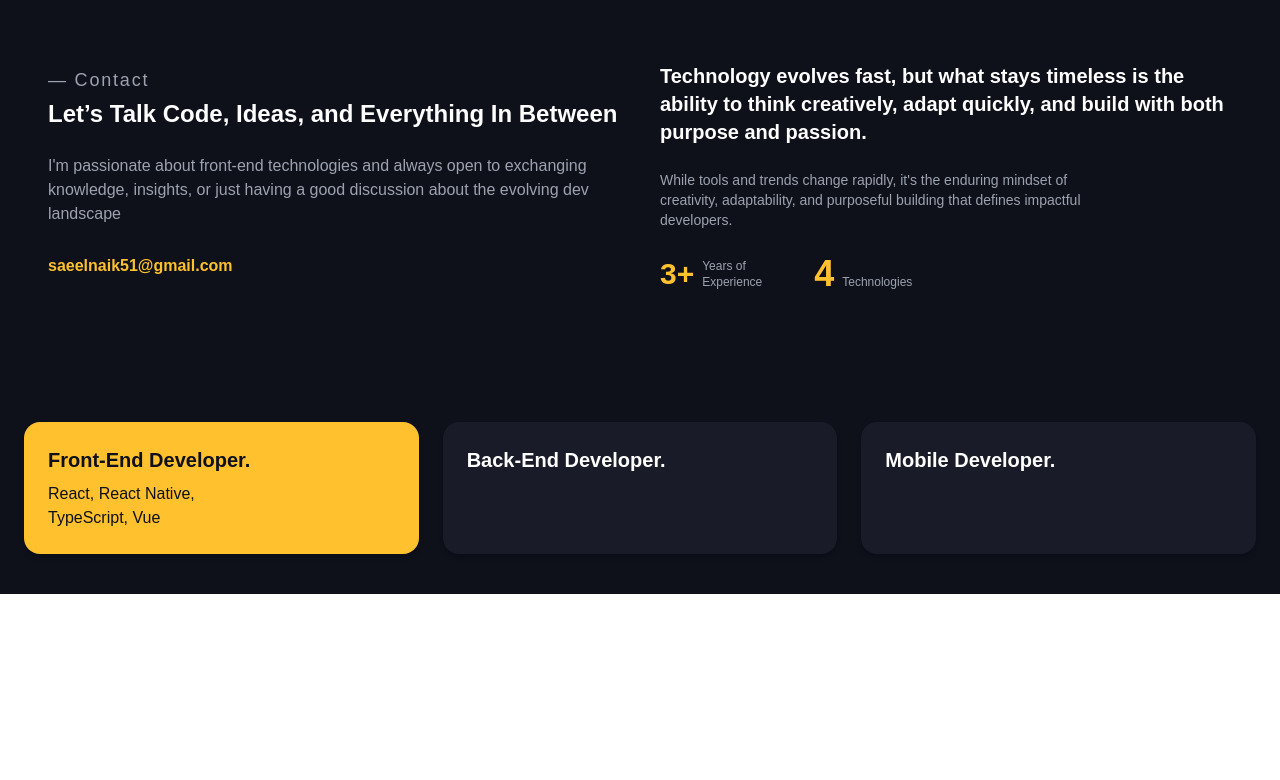
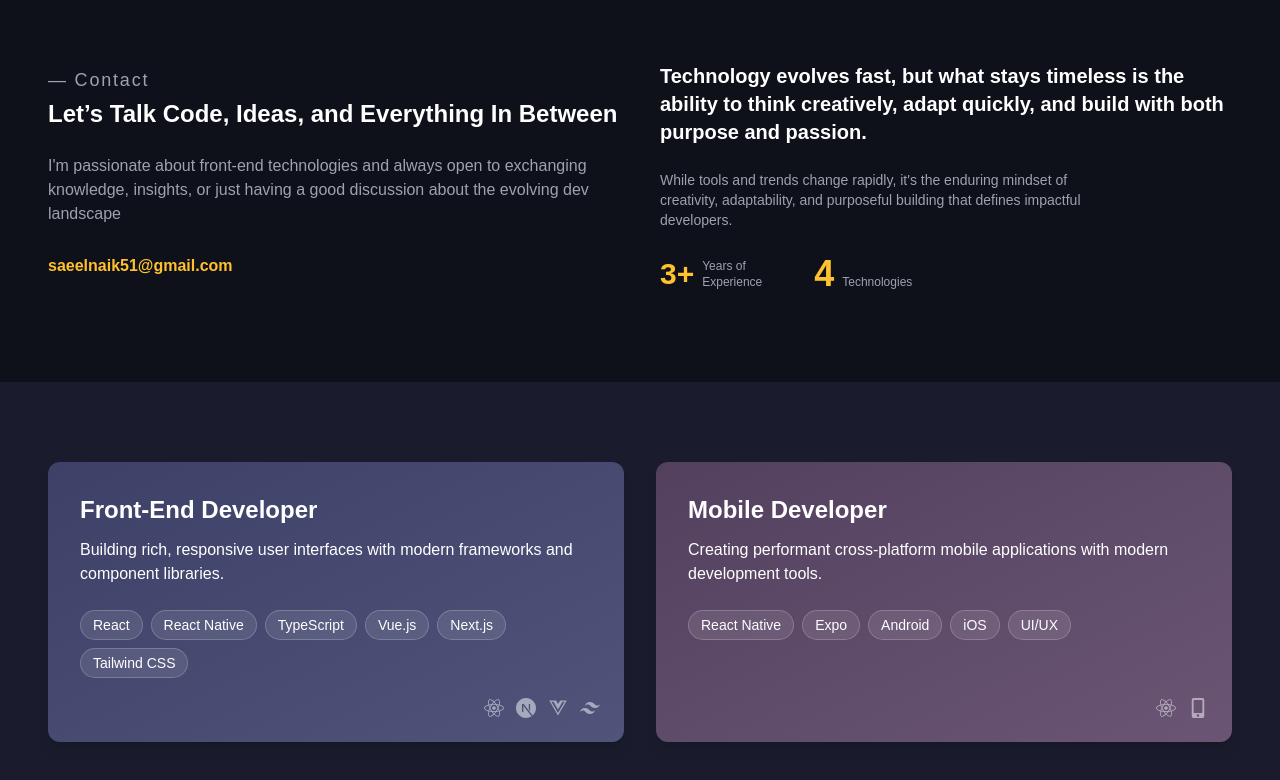
Before and after one commit to naiksaeel/saeel-portfolio, a React (Vite) app: page / in a window 1280 px wide. Shown: the part 462-1242 px from the top of the page. Before the commit the page ends 1056 px from the top, so only its background shows below. Built offline with nearby package versions, Linux system fonts and the light colour scheme.

Commit message:
feat: added UI for skills overview section

```diff
--- /dev/null
+++ b/src/components/card/index.tsx
@@ -0,0 +1,73 @@
+// libraries
+import clsx from "clsx";
+
+// types
+import { CardProps } from "@/types/card";
+
+const Card = ({
+  title,
+  description,
+  techStack,
+  fromColor,
+  toColor,
+  icons,
+  skillLevels,
+  className,
+}: CardProps) => {
+  return (
+    <div
+      className={clsx(
+        "relative flex flex-col p-8 pb-16 rounded-xl shadow-lg transition-transform duration-500 ease-in-out transform hover:scale-105 hover:shadow-2xl text-white",
+        className
+      )}
+      style={{
+        backgroundImage: `linear-gradient(to bottom right, ${fromColor}, ${toColor})`,
+      }}
+    >
+      <h3 className="text-2xl font-bold mb-3">{title}</h3>
+      <p className="text-white mb-4">{description}</p>
+
+      <div className="flex flex-wrap gap-2 mt-2">
+        {techStack.map((tech, idx) => (
+          <span
+            key={idx}
+            className="bg-white/10 text-sm text-white px-3 py-1 rounded-full backdrop-blur-sm border border-white/20"
+          >
+            {tech}
+          </span>
+        ))}
+      </div>
+
+      {/* Skill Levels */}
+      {skillLevels && (
+        <div className="mt-6 space-y-3">
+          {skillLevels.map(({ skill, level }, idx) => (
+            <div key={idx}>
+              <div className="flex justify-between mb-1 text-sm font-medium">
+                <span>{skill}</span>
+                <span>{level}%</span>
+              </div>
+              <div className="w-full bg-white/20 rounded-full h-2">
+                <div
+                  className="bg-white h-2 rounded-full"
+                  style={{ width: `${level}%` }}
+                />
+              </div>
+            </div>
+          ))}
+        </div>
+      )}
+
+      {/* Absolute-positioned icons */}
+      {icons && (
+        <div className="absolute bottom-6 right-6 flex space-x-3 text-white/50">
+          {icons.map((IconComponent, idx) => (
+            <IconComponent key={idx} size={20} />
+          ))}
+        </div>
+      )}
+    </div>
+  );
+};
+
+export default Card;
--- a/src/components/projectCards/index.tsx
+++ /dev/null
@@ -1,44 +0,0 @@
-import { cards } from "@/data/cards";
-
-const ProjectCards = () => {
-  return (
-    // <section className="grid md:grid-cols-3 gap-6 px-8 md:px-16 py-16">
-    //   {cards.map(({ title, projects, highlighted }, index) => (
-    //     <div
-    //       key={index}
-    //       className={`p-6 rounded-2xl shadow-lg space-y-2 ${
-    //         highlighted ? "bg-secondary text-black" : "bg-white text-black"
-    //       }`}
-    //     >
-    //       <h4 className="text-xl font-bold">{title}</h4>
-    //       <p className="text-sm">{projects}</p>
-    //     </div>
-    //   ))}
-    // </section>
-    <section className="bg-[#0E101A] py-10 px-6 font-[Poppins,sans-serif]">
-      <div className="grid md:grid-cols-3 gap-6">
-        {/* Front-End */}
-        <div className="bg-[#FFC12D] text-[#0E101A] p-6 rounded-lg shadow-md">
-          <h3 className="text-xl font-bold mb-2">Front-End Developer.</h3>
-          <p className="font-medium">
-            React, React Native,
-            <br />
-            TypeScript, Vue
-          </p>
-        </div>
-
-        {/* Back-End */}
-        <div className="bg-[#191B28] text-white p-6 rounded-lg shadow-md">
-          <h3 className="text-xl font-bold mb-2">Back-End Developer.</h3>
-        </div>
-
-        {/* Mobile */}
-        <div className="bg-[#191B28] text-white p-6 rounded-lg shadow-md">
-          <h3 className="text-xl font-bold mb-2">Mobile Developer.</h3>
-        </div>
-      </div>
-    </section>
-  );
-};
-
-export default ProjectCards;
--- /dev/null
+++ b/src/components/skillsOverview/index.tsx
@@ -0,0 +1,25 @@
+// components
+import Card from "@/components/card";
+
+// data
+import { cardData } from "@/data/cards";
+
+const ProjectCards = () => {
+  return (
+    <div>
+      <section className="bg-primary text-white font-sans">
+        <div className="max-w-7xl mx-auto px-6 md:px-12 py-20 min-h-[24rem]">
+          <div className="grid grid-cols-1 md:grid-cols-2 gap-8 items-stretch">
+            {cardData.map((card, idx) => (
+              <div key={idx} className="max-w-xl mx-auto w-full h-full">
+                <Card {...card} className="h-full" />
+              </div>
+            ))}
+          </div>
+        </div>
+      </section>
+    </div>
+  );
+};
+
+export default ProjectCards;
--- a/src/data/cards.ts
+++ b/src/data/cards.ts
@@ -1,5 +1,45 @@
-export const cards = [
-  { title: "Card 1", projects: "0 Projects", highlighted: true },
-  { title: "Card 2", projects: "0 Projects", highlighted: false },
-  { title: "Card 3", projects: "0 Projects", highlighted: false },
+// libraries
+import {
+  FaReact,
+  FaVuejs,
+  FaJsSquare,
+  FaHtml5,
+  FaCss3Alt,
+  FaNodeJs,
+  FaMobileAlt,
+} from "react-icons/fa";
+import { SiTypescript, SiTailwindcss, SiNextdotjs } from "react-icons/si";
+
+// types
+import { CardType } from "@/types/card";
+
+export const cardData: CardType[] = [
+  {
+    title: "Front-End Developer",
+    description:
+      "Building rich, responsive user interfaces with modern frameworks and component libraries.",
+    techStack: [
+      "React",
+      "React Native",
+      "TypeScript",
+      "Vue.js",
+      "Next.js",
+      "Tailwind CSS",
+    ],
+    fromColor: "#3D4168",
+    toColor: "#50547A",
+    icons: [FaReact, SiNextdotjs, FaVuejs, SiTailwindcss],
+    // skillLevels: [{ skill: "React", level: 88 }],
+  },
+  {
+    title: "Mobile Developer",
+    description:
+      "Creating performant cross-platform mobile applications with modern development tools.",
+    techStack: ["React Native", "Expo", "Android", "iOS", "UI/UX"],
+    fromColor: "#53405E",
+    toColor: "#6A5575",
+    icons: [FaReact, FaMobileAlt],
+
+    // skillLevels: [{ skill: "React Native", level: 88 }],
+  },
 ];
--- a/src/pages/home/home.tsx
+++ b/src/pages/home/home.tsx
@@ -1,6 +1,6 @@
 import Header from "@/components/header";
 import Hero from "@/components/hero";
-import ProjectCards from "@/components/projectCards";
+import SkillsOverview from "@/components/skillsOverview";
 import ContactAndInfoSection from "@/components/contactAndInfo";
 
 const HomePage = () => {
@@ -9,7 +9,7 @@ const HomePage = () => {
       <Header />
       <Hero />
       <ContactAndInfoSection />
-      <ProjectCards />
+      <SkillsOverview />
     </>
   );
 };
--- a/src/styles/theme.ts
+++ b/src/styles/theme.ts
@@ -2,12 +2,13 @@ import { ThemeType } from "@/types/themeTypes";
 
 export const theme: ThemeType = {
   colors: {
-    primary: "#1F2235", // Deep navy background
+    primary: "#1A1C2D", // Deep navy background
     secondary: "#FFC12D", // Yellow-orange accent
     accent: "#FFFFFF", // White text or highlight
     background: "#111321", // Slightly darker navy for sections
     foreground: "#CCCCCC", // Muted text color
     darkbg: "#0E101A", // Dark background
+    cardBg: "#191B28",
   },
   fontFamily: {
     sans: ["Poppins", "sans-serif"],
--- /dev/null
+++ b/src/types/card.ts
@@ -0,0 +1,26 @@
+import { IconType } from "react-icons";
+
+export type Link = {
+  label: string;
+  url: string;
+};
+
+export type SkillLevel = {
+  skill: string;
+  level: number; // 0 to 100
+};
+
+export type CardType = {
+  title: string;
+  description: string;
+  techStack: string[];
+  fromColor: string;
+  toColor: string;
+  icons?: IconType[]; // plural icons array now
+  experience?: string;
+  links?: { label: string; url: string }[];
+  skillLevels?: { skill: string; level: number }[];
+};
+export type CardProps = CardType & {
+  className?: string;
+};
--- a/src/types/themeTypes.ts
+++ b/src/types/themeTypes.ts
@@ -5,6 +5,7 @@ export type ThemeColors = {
   background: string;
   foreground: string;
   darkbg: string;
+  cardBg: string;
 };
 
 export type ThemeFontFamily = {
```
